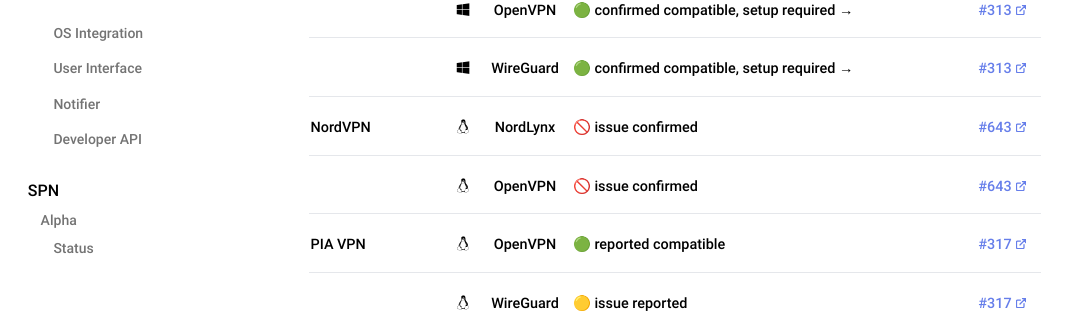
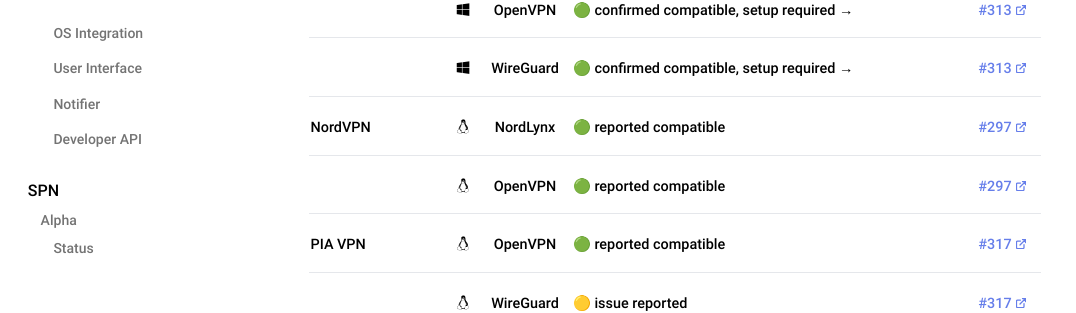
Before and after one commit to safing/docs, a Jekyll site: the page built from portmaster/install/status/vpn-compatibility.md, in a window 1280 px wide and 900 px high, scrolled down 804 px. Shown: the part 141-454 px from the top of the window, without its empty margins (0-1076 px from the left). Built offline with Jekyll 4.4.1, drawn with Linux system fonts in a browser that asks for light colours.

Commit message:
Revert "Updated compatibility for NordVPN on Linux"
This reverts commit 78abf93bcf76002a9c1af6a16a09cd4d5e5f42cb.

```diff
--- a/_data/compatibility.yml
+++ b/_data/compatibility.yml
@@ -33,12 +33,12 @@ vpns:
     reports:
       - os: linux
         mode: NordLynx
-        state: 🚫 issue confirmed
-        issue_number: 643
+        state: 🟢 reported compatible
+        issue_number: 297
       - os: linux
         mode: OpenVPN
-        state: 🚫 issue confirmed
-        issue_number: 643
+        state: 🟢 reported compatible
+        issue_number: 297
   - name: PIA VPN
     reports:
       - os: linux
```
